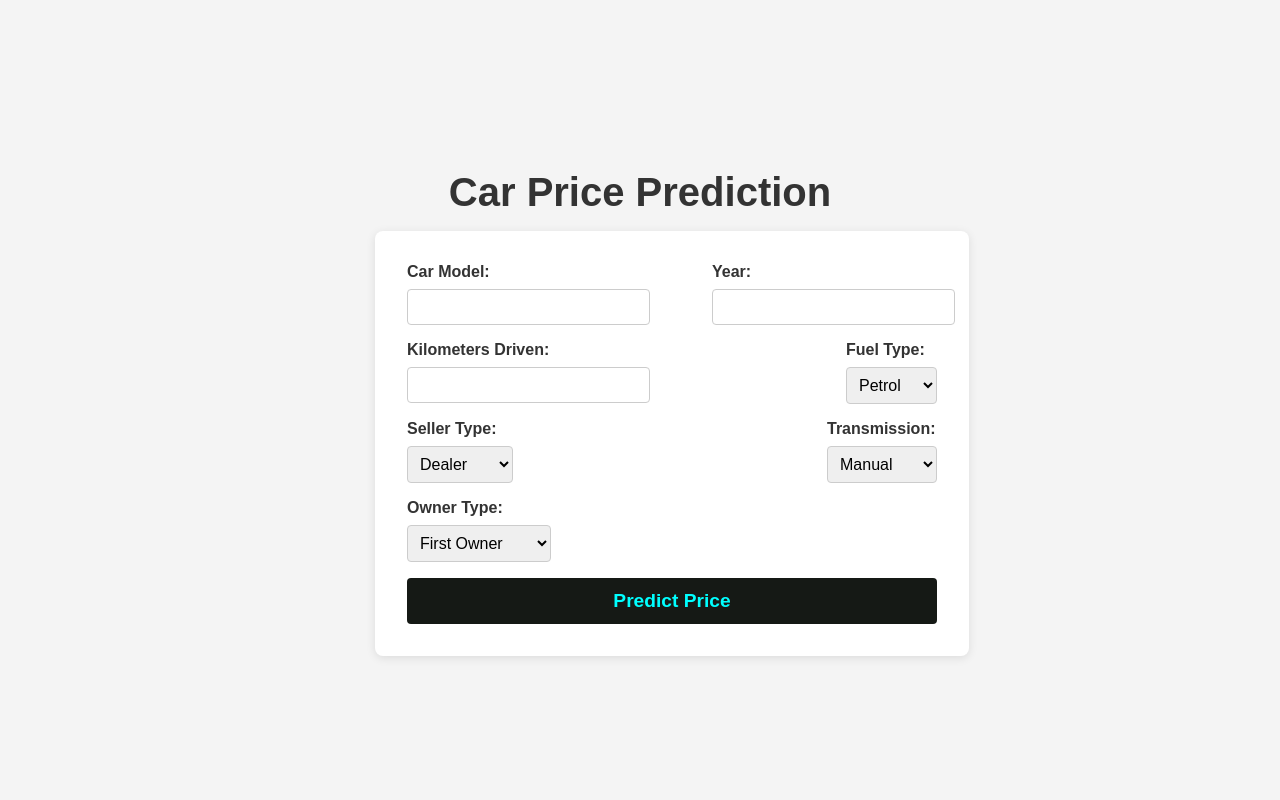
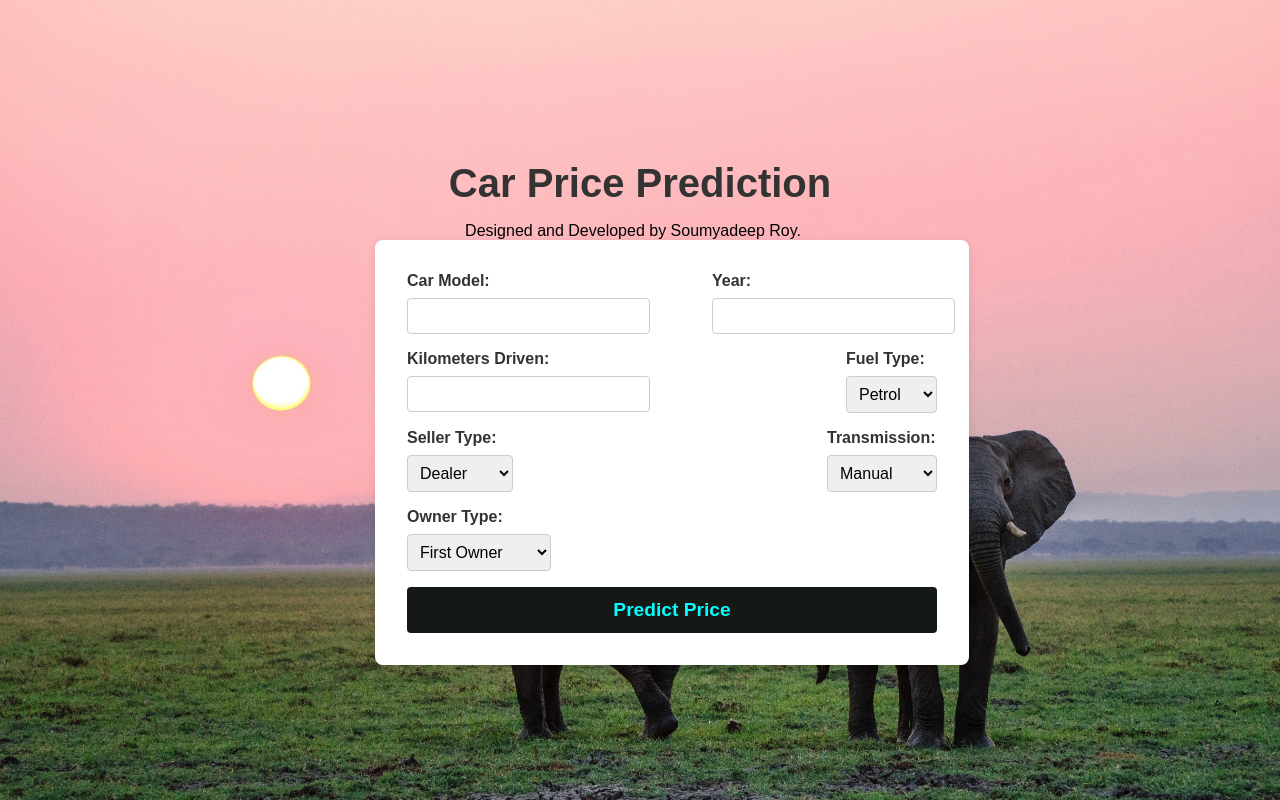
Before and after one commit to Sgg349/car-price-prediction, a Flask app: page / in a window 1280 px wide. Run offline with Flask 3, Linux system fonts and the light colour scheme; parts of the project's set-up code (start-up, migrations or seed data) failed here and were passed over.

Commit message:
Update index.html

```diff
--- a/templates/index.html
+++ b/templates/index.html
@@ -7,6 +7,8 @@
     <title>Car Price Prediction</title>
     <style>
         body {
+            background-image: url('/static/images/bgg.jpg');
+            background-size: 100% auto;
             font-family: Arial, sans-serif;
             background-color: #f4f4f4;
             color: #333;
@@ -26,6 +28,7 @@
         }
 
         form {
+            padding-top: 5%;
             background-color: #fff;
             padding: 2rem;
             border-radius: 8px;
@@ -71,7 +74,7 @@
         }
 
         button:hover {
-            background-color:#333;
+            background-color: #333;
         }
 
         h2 {
@@ -80,9 +83,18 @@
             margin-top: 2rem;
             font-size: 1.5rem;
         }
-        .predcol{
+
+        .predcol {
             color: aqua;
             background-color: #151915;
+        }
+
+        .abcd {
+            text-align: center;
+            margin-top: 10px;
+            margin-left: 17%;
+            font-size: 1rem;
+            color: #000000;
         }
 
         @media (max-width: 370px) {
@@ -108,7 +120,7 @@
 <body>
     <div>
         <h1>Car Price Prediction</h1>
-
+        <p2 class="abcd">Designed and Developed by Soumyadeep Roy.</p2>
         <form action="/predict" method="POST">
             <div class="form-row">
                 <div class="form-group">
```
